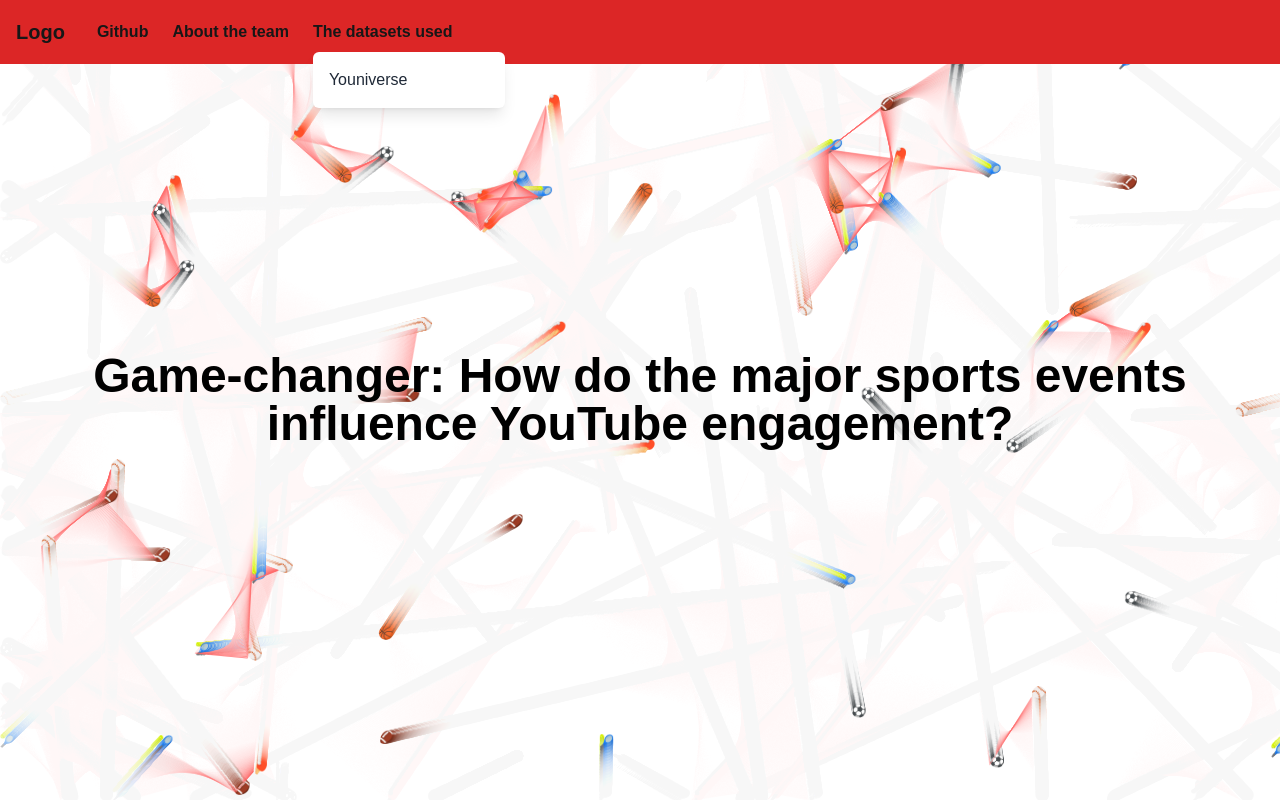
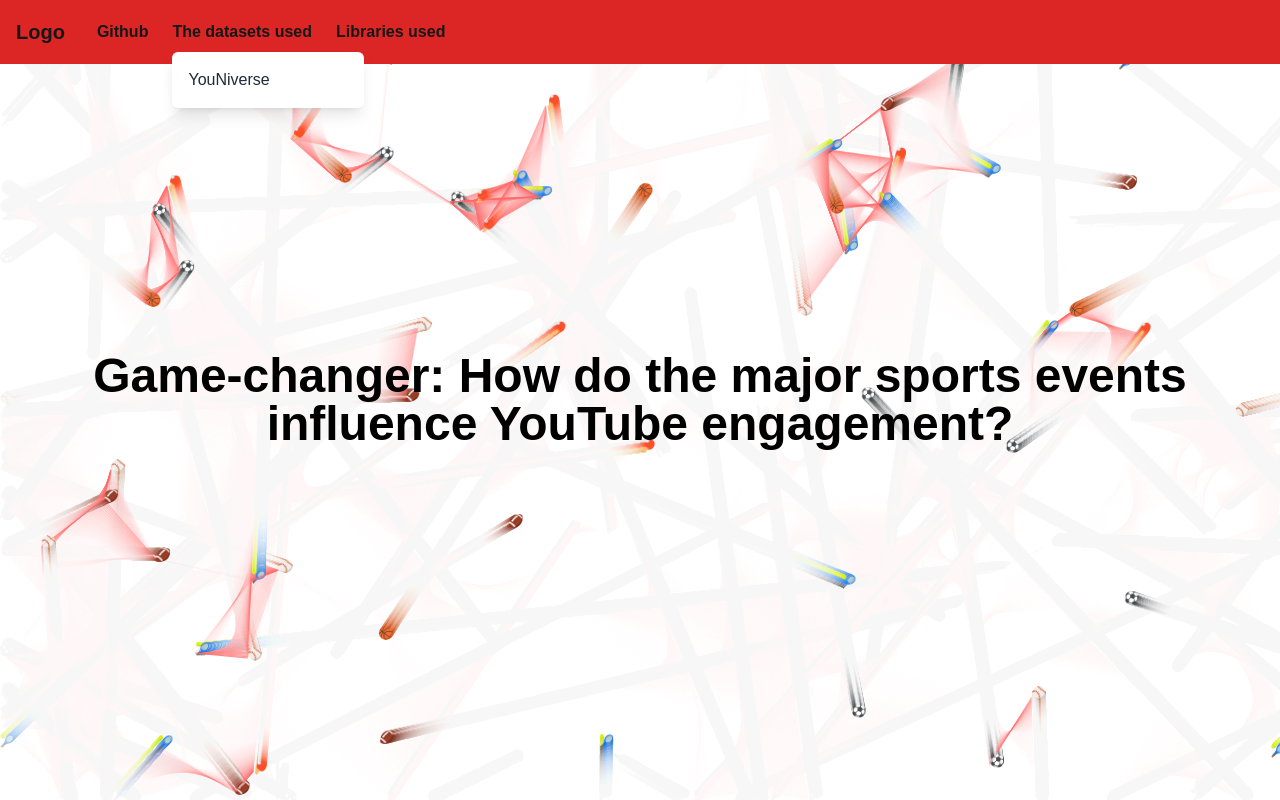
Before and after one commit to epfl-ada/robodatapioneers2024_datastory, a Next.js app: page / in a window 1280 px wide. Both pictures are taken after a click on the button "The datasets used". Shown: the top 800 px of the page. Built offline with nearby package versions, Linux system fonts and the light colour scheme.

Commit message:
Updated navbar

```diff
--- a/app/nav.js
+++ b/app/nav.js
@@ -15,6 +15,21 @@
 	}, []);
 
 	const [showDatasets, setShowDatasets] = useState(false);
+    const [showLibraries, setShowLibraries] = useState(false);
+
+	const NavDropdown = ({ items }) => (
+		<div className="absolute top-full left-0 mt-2 w-48 bg-white rounded-md shadow-lg py-2">
+			{items.map((item, index) => (
+				<a
+					key={index}
+					href={item.href}
+					className="block px-4 py-2 text-gray-800 hover:bg-gray-100"
+				>
+					{item.text}
+				</a>
+			))}
+		</div>
+	);
 
     return (
         <nav
@@ -40,28 +55,62 @@
                         >
                             Github
                         </a>
-						<a
-							href="#"
-							className="hover:text-blue-600 transition-colors font-semibold"
-						>
-							About the team
-						</a>
                         <div className="relative">
                             <button
-								onClick={() => setShowDatasets(!showDatasets)}
+                                onClick={() => {
+                                    setShowDatasets(!showDatasets);
+                                    setShowLibraries(false);
+                                }}
                                 className="hover:text-blue-600 transition-colors font-semibold"
                             >
                                 The datasets used
                             </button>
                             {showDatasets && (
-								<div className="absolute top-full left-0 mt-2 w-48 bg-white rounded-md shadow-lg py-2">
-                                    <a
-                                        href="https://github.com/epfl-dlab/YouNiverse"
-                                        className="block px-4 py-2 text-gray-800 hover:bg-gray-100"
+                                <NavDropdown
+                                    items={[
+                                        {
+                                            href: "https://github.com/epfl-dlab/YouNiverse",
+                                            text: "YouNiverse",
+                                        },
+                                    ]}
+                                />
+                            )}
+                        </div>
+                        <div className="relative">
+                            <button
+                                onClick={() => {
+                                    setShowLibraries(!showLibraries);
+                                    setShowDatasets(false);
+                                }}
+                                className="hover:text-blue-600 transition-colors font-semibold"
                             >
-                                        Youniverse
-                                    </a>
-								</div>
+                                Libraries used
+                            </button>
+                            {showLibraries && (
+                                <NavDropdown
+                                    items={[
+                                        {
+                                            href: "https://huggingface.co/",
+                                            text: "Hugging Face",
+                                        },
+                                        {
+                                            href: "nextjs.org",
+                                            text: "Next.js",
+                                        },
+                                        {
+                                            href: "tailwindcss.com",
+                                            text: "Tailwind CSS",
+                                        },
+                                        {
+                                            href: "https://www.chartjs.org/",
+                                            text: "Chart.js",
+                                        },
+                                        {
+                                            href: "https://plotly.com/javascript/",
+                                            text: "Plotly",
+                                        },
+                                    ]}
+                                />
                             )}
                         </div>
                     </div>
```
Lines whose indentation alone changed are shown as unchanged.
